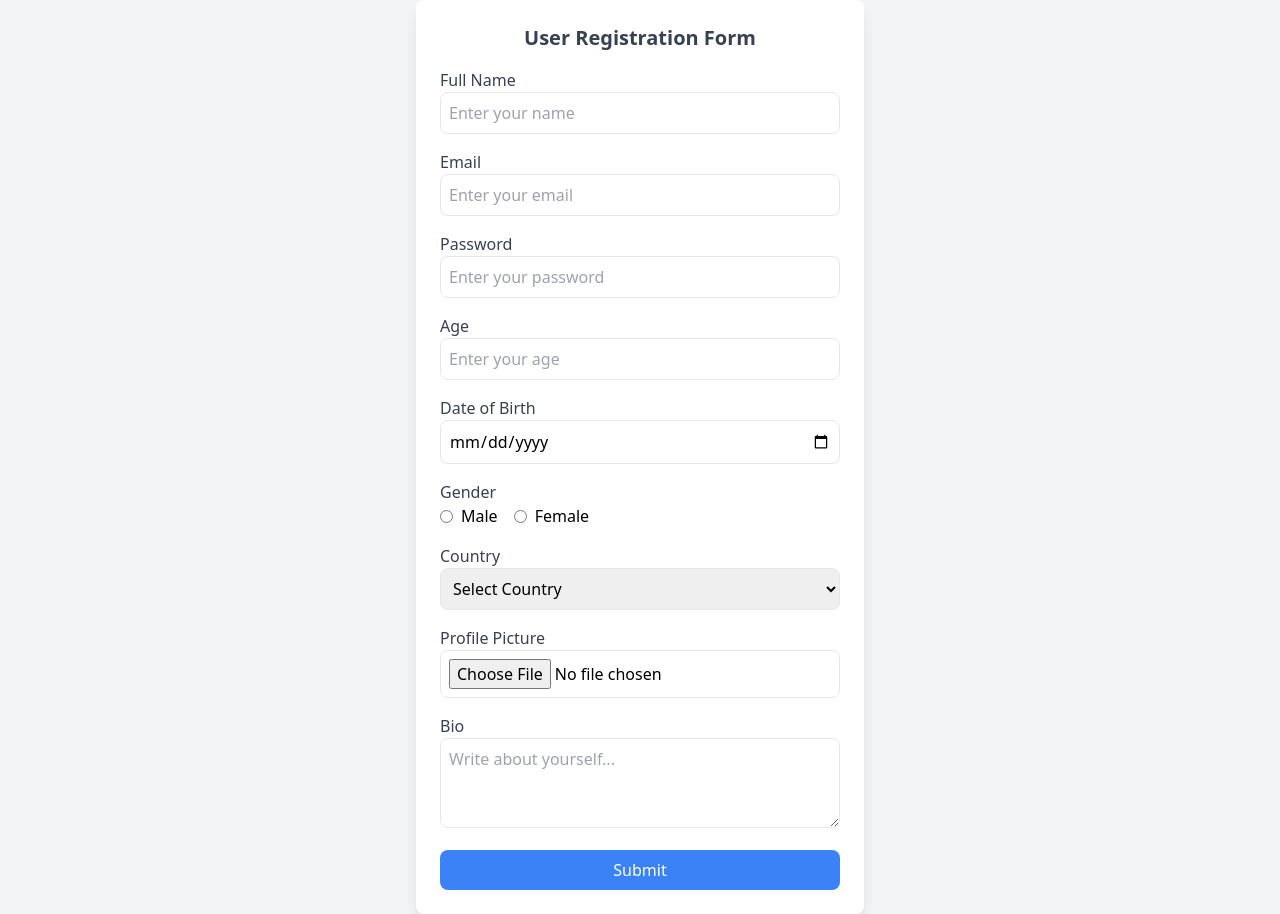
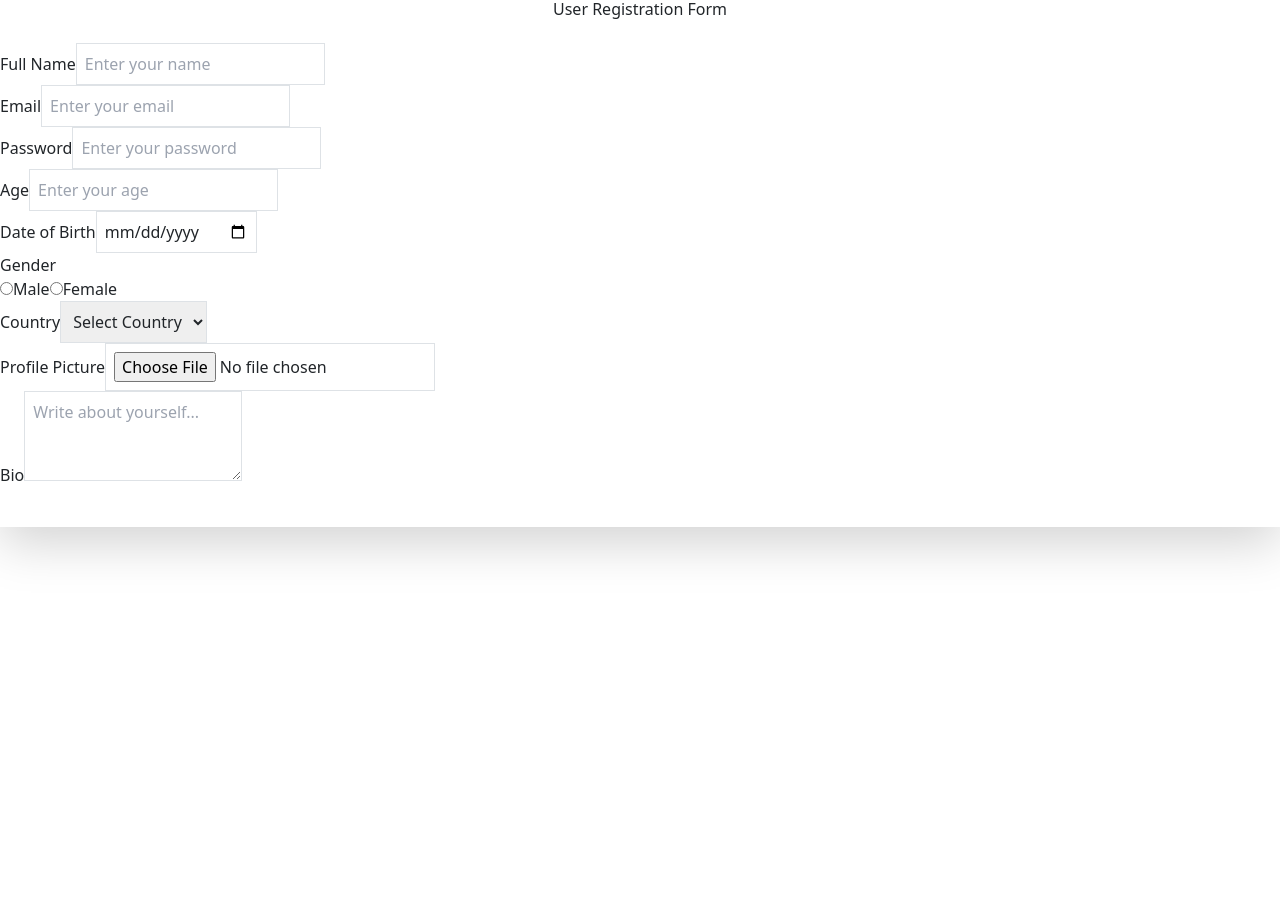
Before and after one commit to dhrumilsojitra/All-React-Program, a React (Vite) app: page / in a window 1280 px wide. After the commit the page ends 800 px from the top, so only its background shows below. Built offline with nearby package versions, Linux system fonts and the light colour scheme.

Commit message:
bootstrap implementd

```diff
--- a/index.html
+++ b/index.html
@@ -3,6 +3,12 @@
   <head>
     <meta charset="UTF-8" />
     <link rel="icon" type="image/svg+xml" href="/vite.svg" />
+    <link
+      rel="stylesheet"
+      href="https://cdn.jsdelivr.net/npm/bootstrap@5.3.3/dist/css/bootstrap.min.css"
+      integrity="sha384-QWTKZyjpPEjISv5WaRU9OFeRpok6YctnYmDr5pNlyT2bRjXh0JMhjY6hW+ALEwIH"
+      crossorigin="anonymous"
+    />
     <meta name="viewport" content="width=device-width, initial-scale=1.0" />
     <title>Learning React</title>
   </head>
--- a/src/index.css
+++ b/src/index.css
@@ -1,3 +1,3 @@
-@tailwind base;
+/* @tailwind base;
 @tailwind components;
-@tailwind utilities;
+@tailwind utilities; */
--- a/tailwind.config.js
+++ b/tailwind.config.js
@@ -1,8 +1,8 @@
-/** @type {import('tailwindcss').Config} */
-export default {
-  content: ["./src/**/*.{js,jsx,ts,tsx}"],
-  theme: {
-    extend: {},
-  },
-  plugins: [],
-};
+// /** @type {import('tailwindcss').Config} */
+// export default {
+//   content: ["./src/**/*.{js,jsx,ts,tsx}"],
+//   theme: {
+//     extend: {},
+//   },
+//   plugins: [],
+// };
```
Also changed, not shown: src/component/LocalForm.jsx (added, +7 -0 lines).
